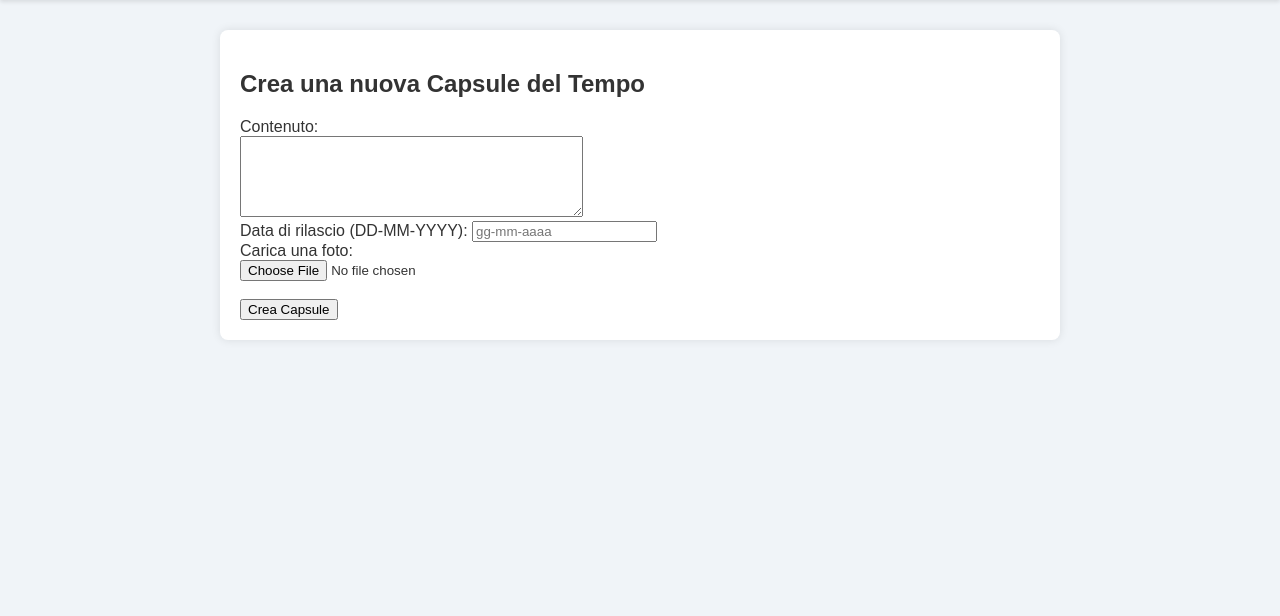
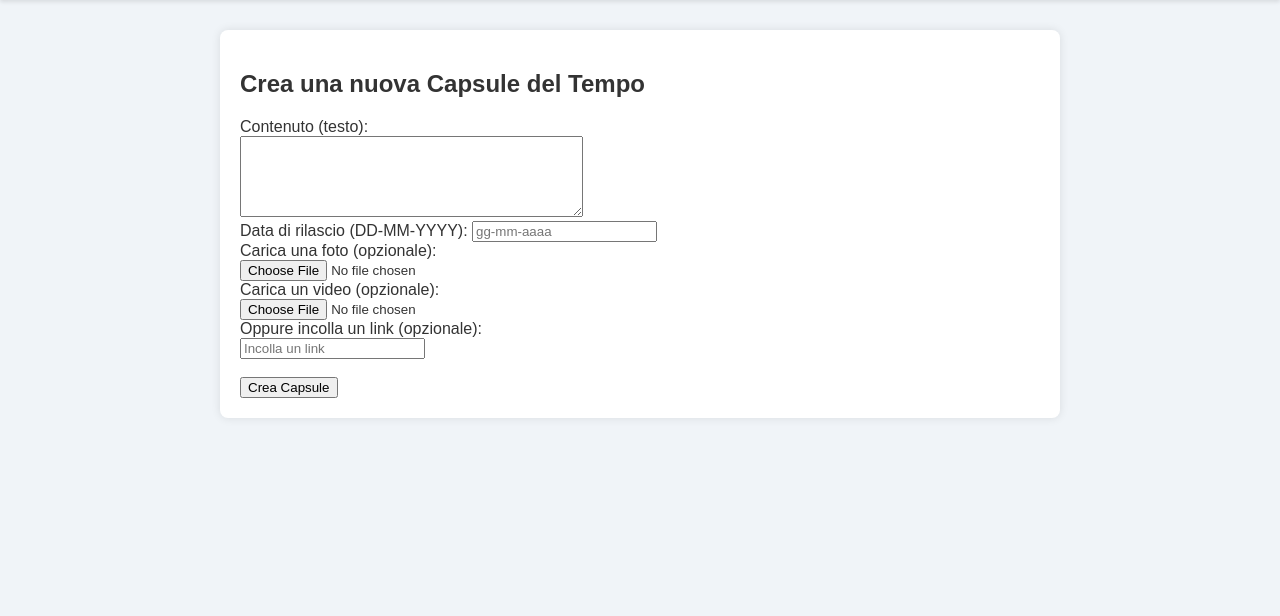
Before and after one commit to Lorizzo-Mirco/Chatgptando, a Flask app: page /capsule/new in a window 1280 px wide. Shown: the part 48-664 px from the top of the page. Run offline with Flask 3, Linux system fonts and the light colour scheme; a user stored in the database is signed in.

Commit message:
Risolti problemi generici

```diff
--- a/app.py
+++ b/app.py
@@ -10,6 +10,8 @@ app = Flask(__name__)
 app.config['SECRET_KEY'] = 'la_tua_chiave_segreta'
 app.config['SQLALCHEMY_DATABASE_URI'] = 'sqlite:///time_capsule.db'
 UPLOAD_FOLDER = 'static/uploads'
+if not os.path.exists(UPLOAD_FOLDER):
+    os.makedirs(UPLOAD_FOLDER)
 app.config['UPLOAD_FOLDER'] = UPLOAD_FOLDER
 db = SQLAlchemy(app)
 
@@ -31,6 +33,8 @@ class Capsule(db.Model):
     release_date = db.Column(db.DateTime, nullable=False)
     created_at = db.Column(db.DateTime, default=datetime.utcnow)
     photo_path = db.Column(db.String(300), nullable=True)
+    video_path = db.Column(db.String(300), nullable=True)
+    link = db.Column(db.String(300), nullable=True)
 
 @login_manager.user_loader
 def load_user(user_id):
@@ -92,21 +96,30 @@ def new_capsule():
     if request.method == 'POST':
         content = request.form.get('content')
         release_date_str = request.form.get('release_date')  # Formato atteso: YYYY-MM-DD
+        link = request.form.get('link')
         photo = request.files.get('photo')
+        video = request.files.get('video')
+
         try:
             release_date = datetime.strptime(release_date_str, '%d-%m-%Y')
         except ValueError:
             flash("Formato data non valido, usa DD-MM-YYYY")
             return redirect(url_for('new_capsule'))
 
-        photo_path = None
-        if photo and photo.filename != '':
+        photo_path, video_path = None, None
+
+        if photo and photo.filename:
             filename = secure_filename(photo.filename)
-            file_path = os.path.join(app.config['UPLOAD_FOLDER'], filename)
-            photo.save(file_path)
-            photo_path = file_path
+            path = os.path.join(app.config['UPLOAD_FOLDER'], filename)
+            photo.save(path)
+            photo_path = path
 
-        new_capsule = Capsule(user_id=current_user.id, content=content, release_date=release_date, photo_path=photo_path)
+        if video and video.filename:
+            video_filename = secure_filename(video.filename)
+            video_path = os.path.join(app.config['UPLOAD_FOLDER'], video_filename)
+            video.save(video_path)
+
+        new_capsule = Capsule(user_id=current_user.id, content=content, release_date=release_date, photo_path=photo_path, video_path=video_path, link=link)
         db.session.add(new_capsule)
         db.session.commit()
         flash("Capsula creata con successo!")
@@ -128,6 +141,11 @@ def view_capsule(capsule_id):
         flash(f"La capsule sarà disponibile il {capsule.release_date.strftime('%Y-%m-%d')}.")
         return redirect(url_for('dashboard'))
 
+@app.route('/view_capsule/<int:capsule_id>', endpoint='view_capsule_endpoint')
+def view_capsule_by_id(capsule_id):
+    capsule = Capsule.query.get_or_404(capsule_id)
+    return render_template('view_capsule.html', capsule=capsule)
+
 if __name__ == '__main__':
     with app.app_context():
         db.create_all()
--- a/templates/new_capsule.html
+++ b/templates/new_capsule.html
@@ -2,12 +2,21 @@
 {% block content %}
 <h2>Crea una nuova Capsule del Tempo</h2>
 <form method="POST" enctype="multipart/form-data">
-    <label>Contenuto:</label><br>
-    <textarea name="content" rows="5" cols="40" required></textarea><br>
+    <label>Contenuto (testo):</label><br>
+    <textarea name="content" rows="5" cols="40"></textarea><br>
+
     <label>Data di rilascio (DD-MM-YYYY):</label>
     <input type="text" name="release_date" placeholder="gg-mm-aaaa" required><br>
-    <label>Carica una foto:</label><br>
-    <input type="file" name="photo" accept="image/*"><br><br>
+
+    <label>Carica una foto (opzionale):</label><br>
+    <input type="file" name="photo" accept="image/*"><br>
+
+    <label>Carica un video (opzionale):</label><br>
+    <input type="file" name="video" accept="video/*"><br>
+
+    <label>Oppure incolla un link (opzionale):</label><br>
+    <input type="text" name="link" placeholder="Incolla un link"><br><br>
+
     <button type="submit">Crea Capsule</button>
 </form>
 {% endblock %}
```
Also changed, not shown: templates/view_capsule.html (added, +20 -0 lines), instance/time_capsule.db.
